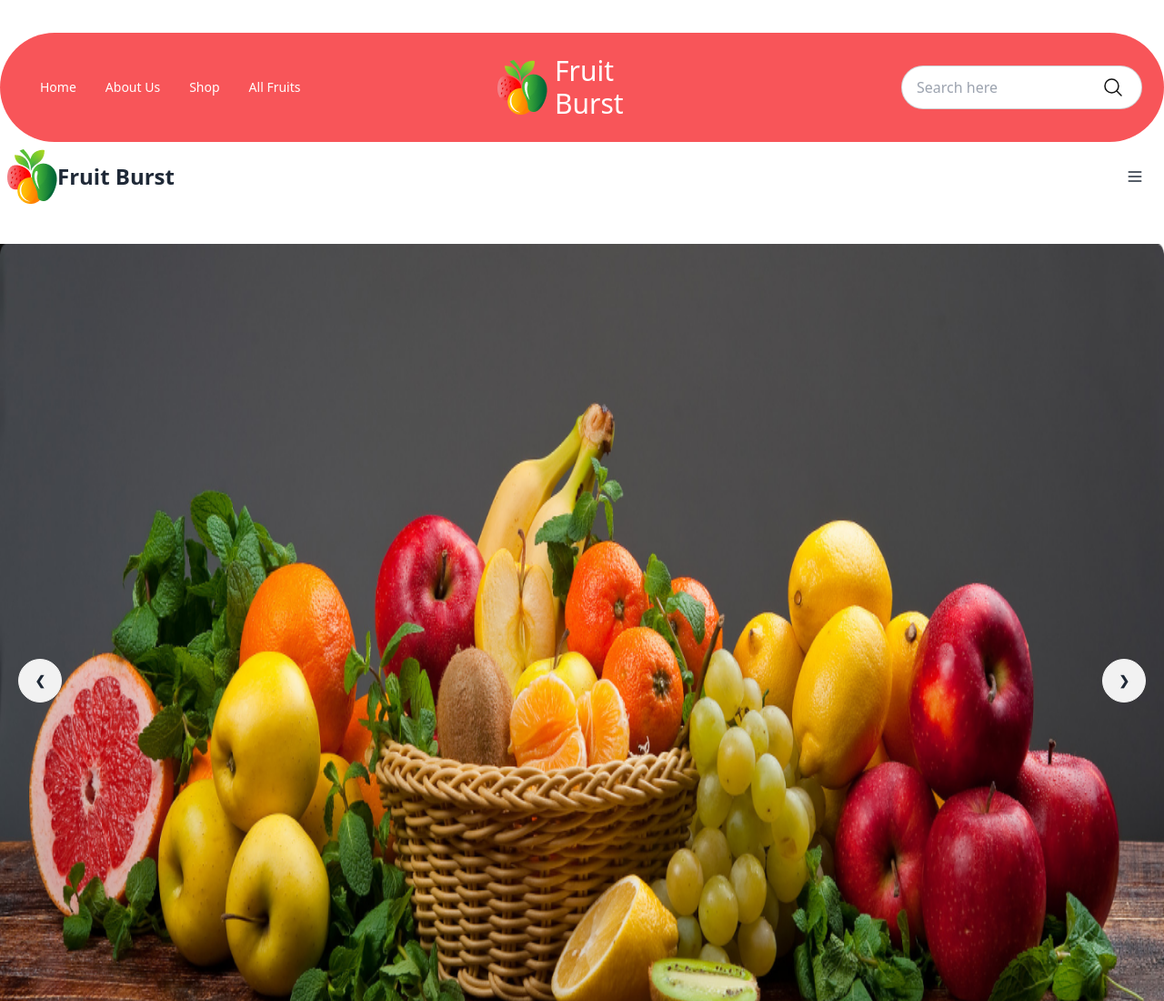
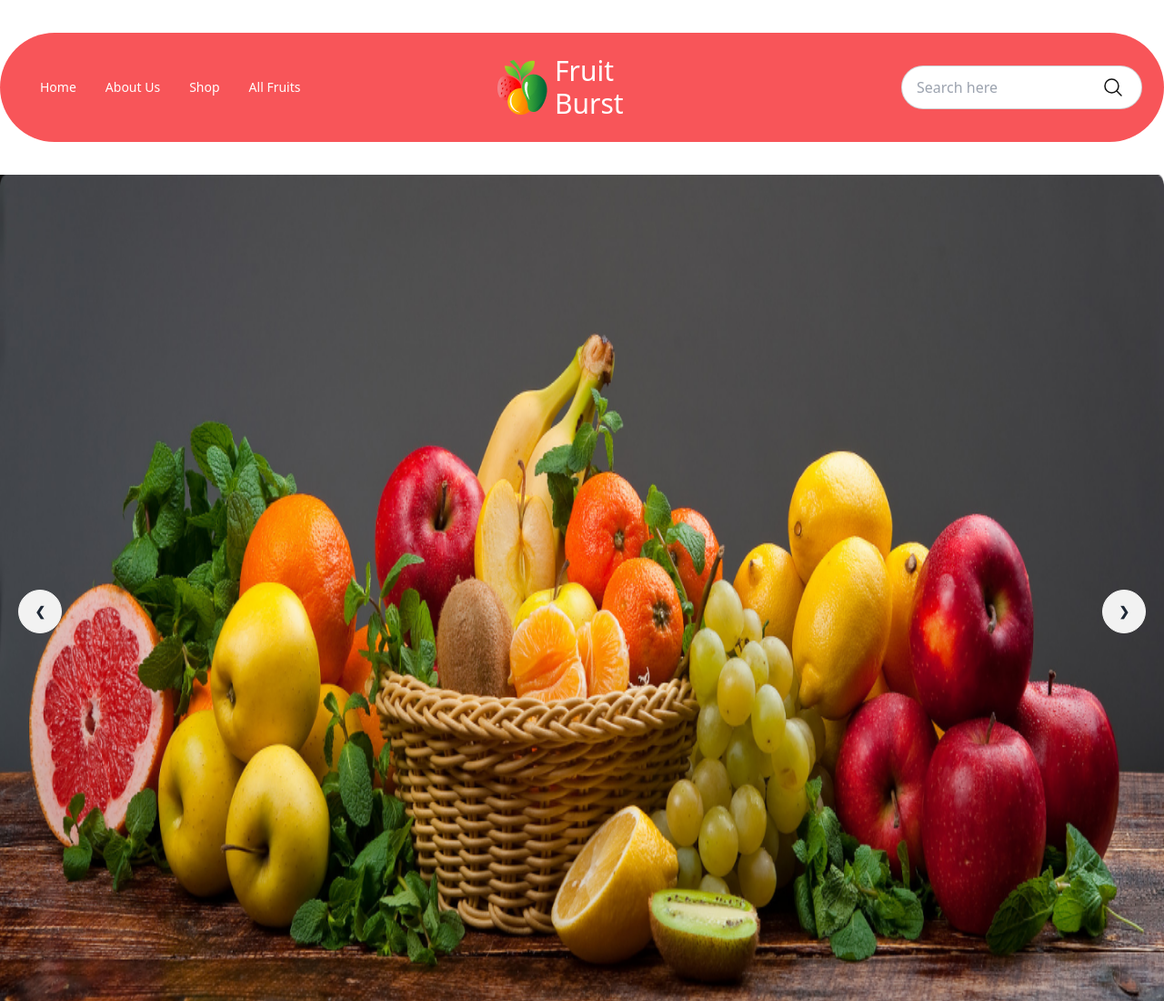
Before and after one commit to antim001/fruit-website, a plain HTML site: page index.html in a window 1280 px wide. Shown: the top 1100 px of the page at 91% size. Drawn offline with nearby package versions, Linux system fonts and the light colour scheme; grey boxes are pictures that could not be loaded.

Commit message:
correction

```diff
--- a/index.html
+++ b/index.html
@@ -68,7 +68,7 @@
       </div>
     </nav>
     <!-- for small device -->
-    <div class=" flex justify-between navbar bg-base-100">
+    <div class=" flex justify-between navbar bg-base-100 lg:hidden">
 
       <div class="flex-1  ">
          <img src="./images/logo.png" alt="">
```
